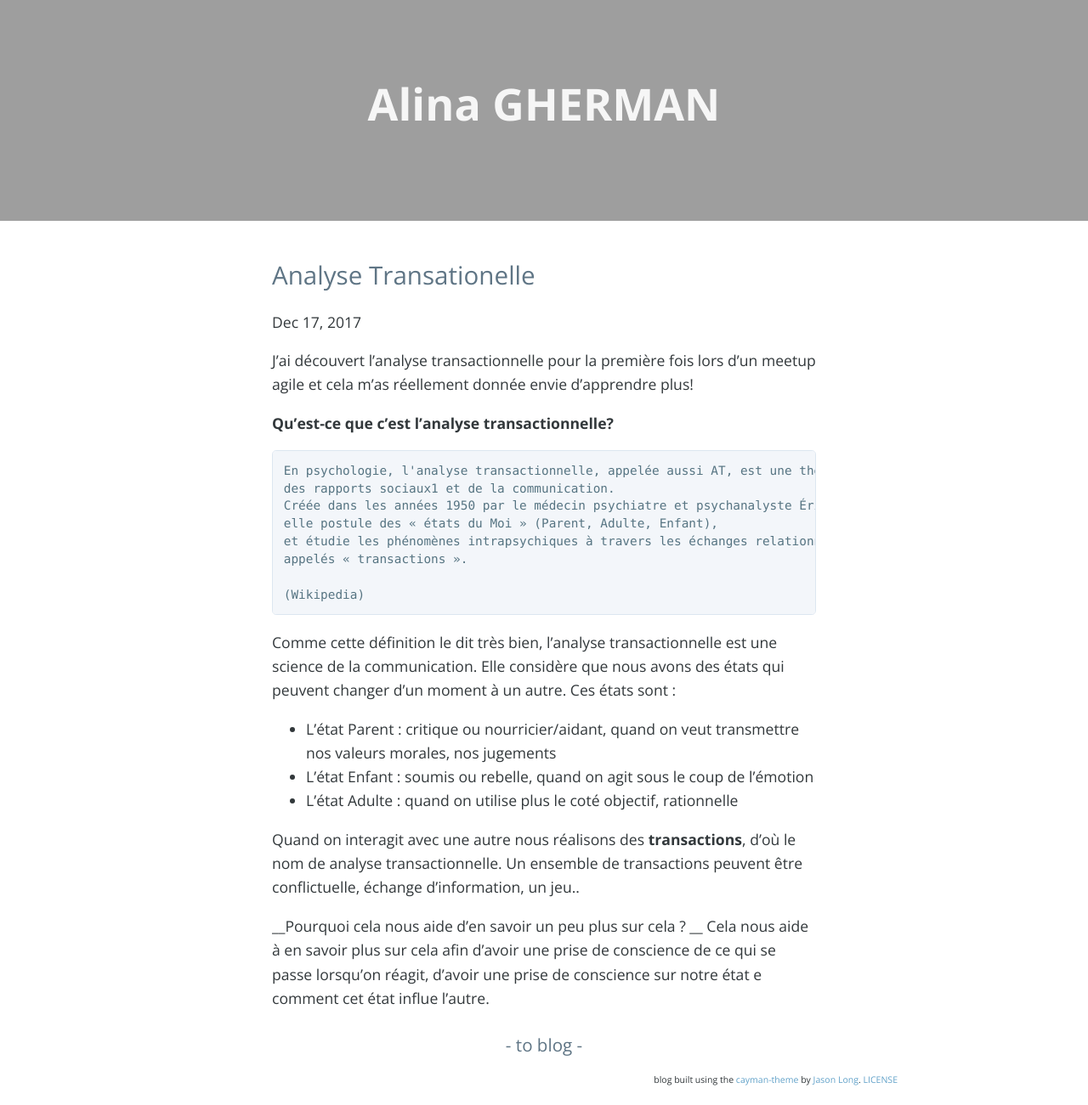
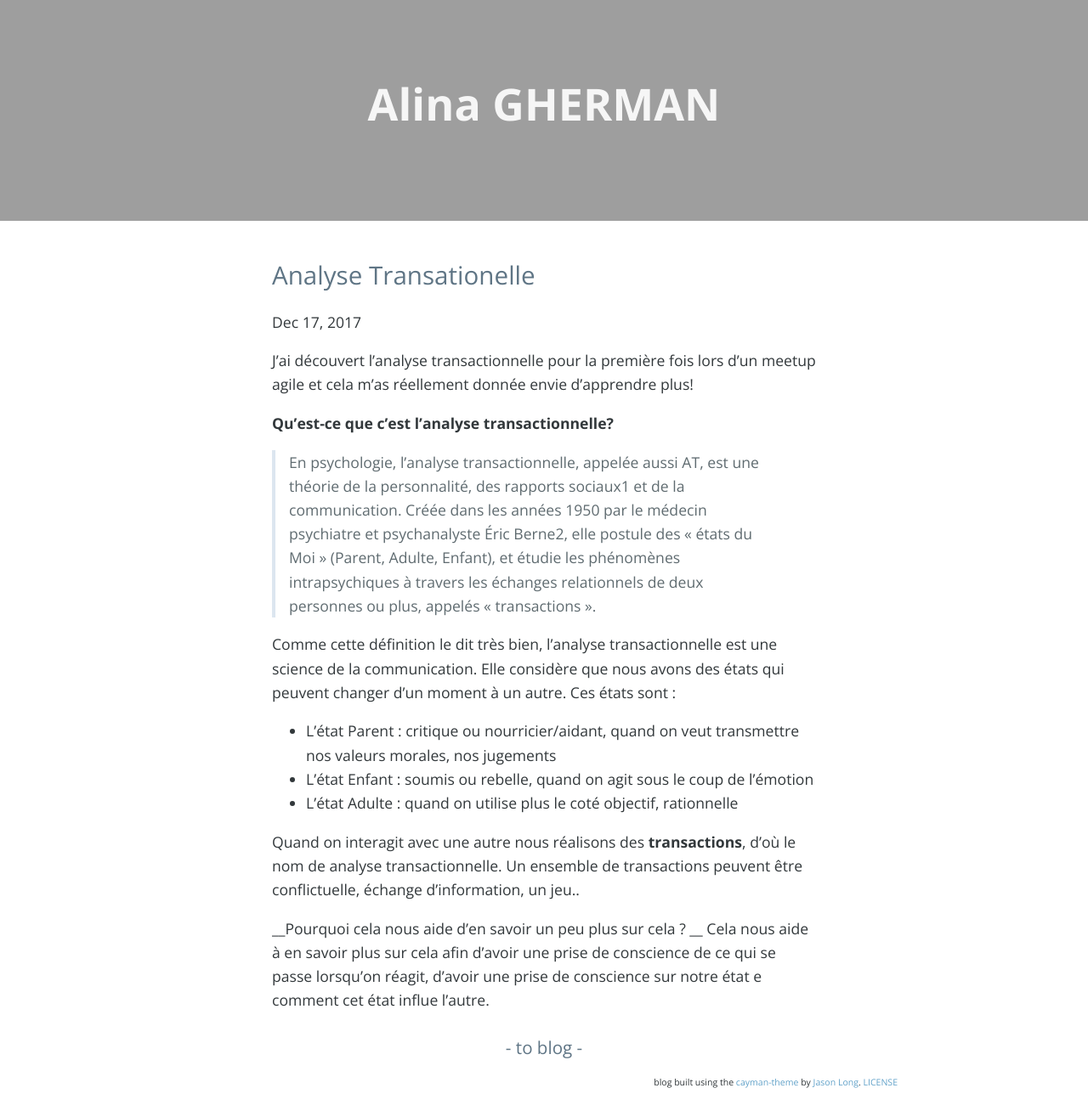
Before and after one commit to veve90/veve90.github.io, a Jekyll site: the page built from _posts/2017-12-17-analyse-transactionelle.md, in a window 1280 px wide. Shown: the whole page at 85% size. Built offline with Jekyll 4.4.1, drawn with Linux system fonts in a browser that asks for light colours; nearby versions of some CDN libraries; comment, search, counter and statistics services are not loaded.

Commit message:
Update 2017-12-17-analyse-transactionelle.md

````diff
--- a/_posts/2017-12-17-analyse-transactionelle.md
+++ b/_posts/2017-12-17-analyse-transactionelle.md
@@ -9,16 +9,17 @@
 
 __Qu'est-ce que c'est l'analyse transactionnelle?__
 
-```
-En psychologie, l'analyse transactionnelle, appelée aussi AT, est une théorie de la personnalité,
-des rapports sociaux1 et de la communication.
-Créée dans les années 1950 par le médecin psychiatre et psychanalyste Éric Berne2,
-elle postule des « états du Moi » (Parent, Adulte, Enfant),
-et étudie les phénomènes intrapsychiques à travers les échanges relationnels de deux personnes ou plus,
-appelés « transactions ».
 
-(Wikipedia)
-```
+> En psychologie, l'analyse transactionnelle, appelée aussi AT,
+> est une théorie de la personnalité,
+> des rapports sociaux1 et de la communication.
+> Créée dans les années 1950 par le médecin psychiatre et psychanalyste Éric Berne2,
+> elle postule des « états du Moi » (Parent, Adulte, Enfant),
+> et étudie les phénomènes intrapsychiques à travers
+> les échanges relationnels de deux personnes ou plus,
+> appelés « transactions ».
+
+
 
 Comme cette définition le dit très bien, l’analyse transactionnelle est une science de la communication. Elle considère que nous avons des états qui peuvent changer d’un moment à un autre. Ces états sont :
 -	L’état Parent : critique ou nourricier/aidant, quand on veut transmettre nos valeurs morales, nos jugements
````
